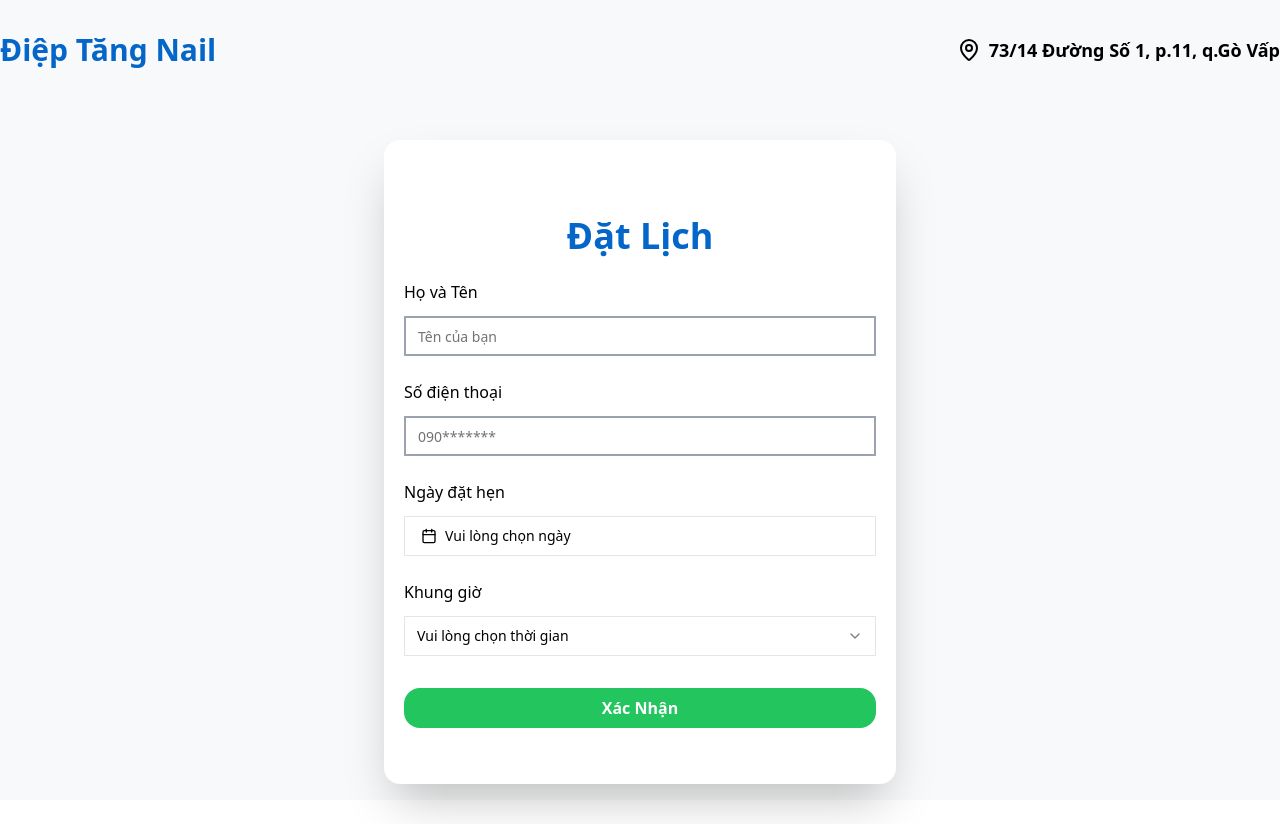
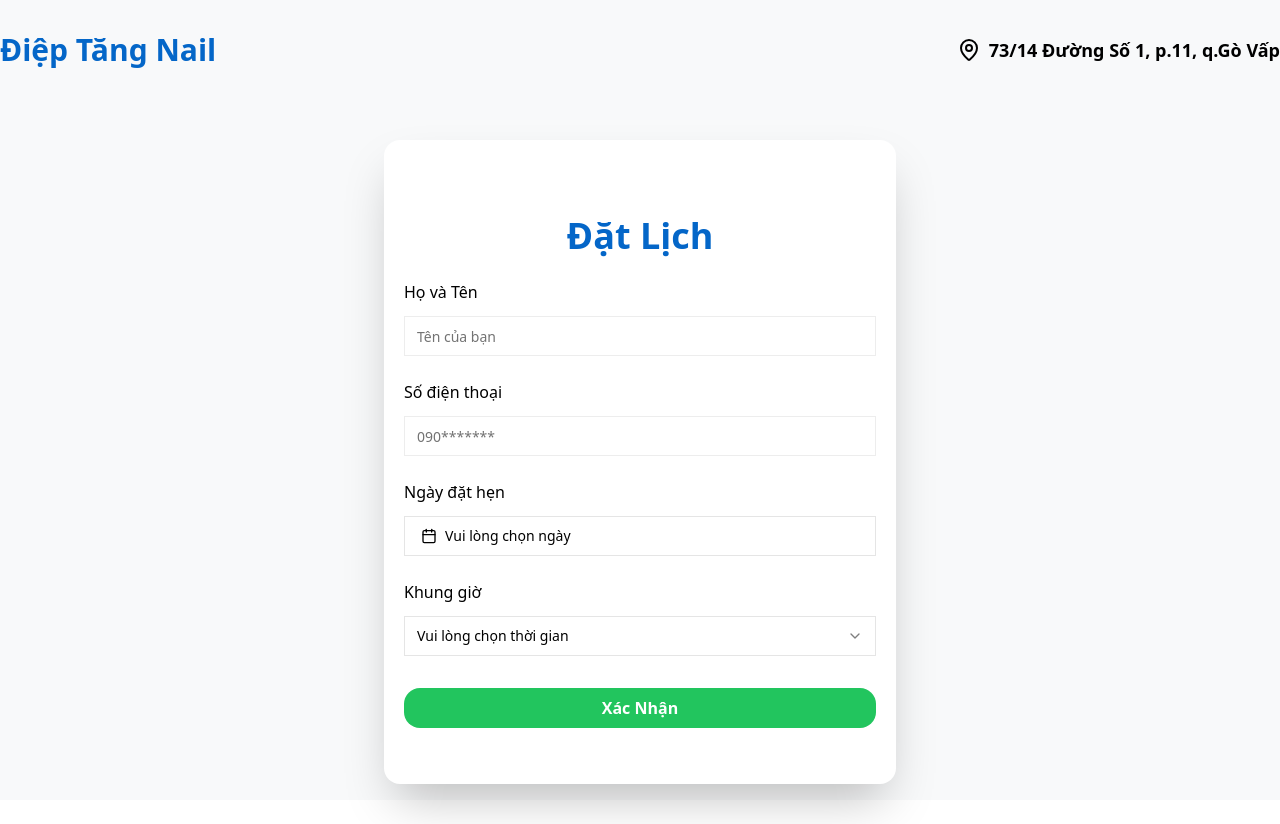
Before and after one commit to Pet3r1512/Nail_Booking, a React (Vite) app: page / in a window 1280 px wide. Built offline with nearby package versions, Linux system fonts and the light colour scheme.

Commit message:
style: update border width and color

```diff
--- a/src/components/Forms/BookingForm.tsx
+++ b/src/components/Forms/BookingForm.tsx
@@ -12,7 +12,7 @@ export default function BookingForm() {
         <div className="w-full space-y-3">
           <label htmlFor="name">Họ và Tên</label>
           <Input
-            className="inputs ring-0 border-2 border-gray-400 focus-visible:ring-offset-0 focus-visible:ring-0"
+            className="inputs ring-0 border-[1.25px] border-[#ededed] focus-visible:ring-offset-0 focus-visible:ring-0"
             type="text"
             placeholder="Tên của bạn"
           />
@@ -20,7 +20,7 @@ export default function BookingForm() {
         <div className="w-full space-y-3">
           <label htmlFor="phone">Số điện thoại</label>
           <Input
-            className=" inputs ring-0 border-2 border-gray-400 focus-visible:ring-offset-0 focus-visible:ring-0"
+            className=" inputs ring-0 border-[1.25px] border-[#ededed] focus-visible:ring-offset-0 focus-visible:ring-0"
             type="tel"
             placeholder="090*******"
           />
```
